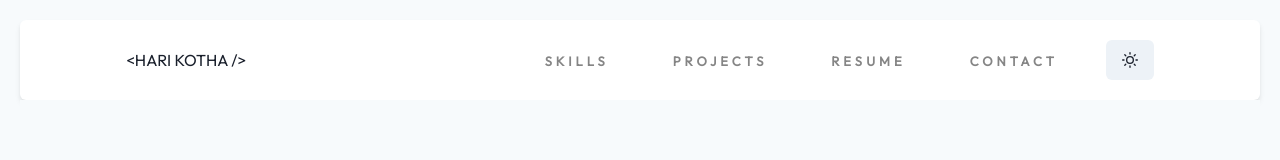
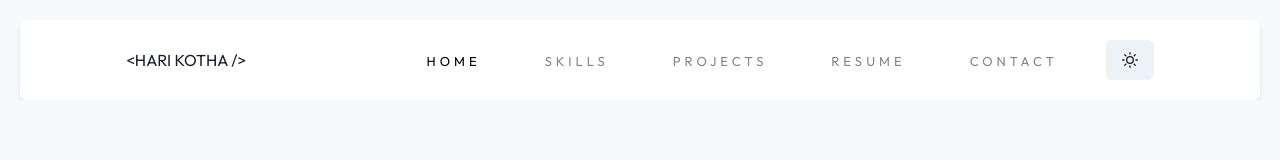
Before and after one commit to harireddy7/portfolio-react, a React (Create React App) app: page / in a window 1280 px wide. Shown: the top 160 px of the page. Built offline with nearby package versions, Linux system fonts and the light colour scheme.

Commit message:
Setup router and updated nav links

```diff
--- a/package.json
+++ b/package.json
@@ -13,6 +13,7 @@
     "framer-motion": "^5.6.0",
     "react": "^17.0.2",
     "react-dom": "^17.0.2",
+    "react-router-dom": "^6.2.1",
     "react-scripts": "5.0.0",
     "web-vitals": "^2.1.4"
   },
--- a/src/App.js
+++ b/src/App.js
@@ -1,18 +1,32 @@
+import { lazy, Suspense } from 'react';
 import { Box } from '@chakra-ui/layout';
-import { useColorMode } from '@chakra-ui/color-mode';
+import { Routes, Route } from 'react-router-dom';
+import { useColorModeValue } from '@chakra-ui/color-mode';
 import './App.css';
 import Header from './Components/Header';
-import About from './Components/About';
+import About from './Pages/About';
+
+const SkillsLazy = lazy(() => import('./Pages/Skills'));
+const ProjectsLazy = lazy(() => import('./Pages/Projects'));
+const ContactLazy = lazy(() => import('./Pages/Contact'));
 
 const App = () => {
-	const { colorMode } = useColorMode();
 	return (
 		<Box
 			p={{ base: 0, sm: 5 }}
-			background={colorMode === 'dark' ? 'black' : 'gray.50'}
+			background={useColorModeValue('gray.50', 'black')}
 		>
 			<Header />
-			<About />
+			<Suspense fallback={<div>Loading...</div>}>
+				<Routes>
+					<Route path='/' element={<About />} />
+					<Route path='/skills' element={<SkillsLazy />} />
+					<Route path='/projects' element={<ProjectsLazy />} />
+					<Route path='/resume' element={<div>Resume</div>} />
+					<Route path='/contact' element={<ContactLazy />} />
+					<Route path="*" element={<div>NotFound</div>} />
+				</Routes>
+			</Suspense>
 		</Box>
 	);
 };
--- a/src/Components/Header.jsx
+++ b/src/Components/Header.jsx
@@ -1,15 +1,30 @@
 import { Button, IconButton } from '@chakra-ui/button';
-import { useColorMode } from '@chakra-ui/color-mode';
+import { useColorMode, useColorModeValue } from '@chakra-ui/color-mode';
 import { HamburgerIcon, MoonIcon, SunIcon } from '@chakra-ui/icons';
 import { Box, HStack, Text } from '@chakra-ui/layout';
 import { Menu, MenuButton, MenuList, MenuItem } from '@chakra-ui/react';
+import { NavLink } from 'react-router-dom';
+
+const ROUTES = [
+  { to: '/', label: 'HOME' },
+  { to: '/skills', label: 'SKILLS' },
+  { to: '/projects', label: 'PROJECTS' },
+  { to: '/resume', label: 'RESUME' },
+  { to: '/contact', label: 'CONTACT' },
+]
 
 const Header = () => {
 	const { colorMode, toggleColorMode } = useColorMode();
+  const navColor = useColorModeValue('#000', '#fff');
+
 	return (
-		<Box p={5} background={colorMode === 'dark' ? 'gray.900' : 'white'} shadow='md' borderRadius={{ base: 0, sm: 'md' }}>
+		<Box
+			p={5}
+			background={useColorModeValue('white', 'gray.900')}
+			shadow='md'
+			borderRadius={{ base: 0, sm: 'md' }}
+		>
 			<HStack justifyContent={{ base: 'space-between', md: 'space-around' }}>
-
 				<Text>&lt;HARI KOTHA /&gt;</Text>
 
 				<HStack justifyContent='space-between' spacing={{ base: 4, md: 12 }}>
@@ -17,30 +32,20 @@ const Header = () => {
 						as='nav'
 						display={{ base: 'none', md: 'block' }}
 						spacing={{ md: '6', lg: '10', xl: '16' }}
-            fontWeight='600'
+					>
+						{
+              ROUTES.map(({ to, label }) => (
+                <Text
+                  as={NavLink}
+                  to={to}
+                  fontSize='small'
                   letterSpacing={{ md: '2px', lg: '4px' }}
-            color='#858585'
+                  style={({ isActive }) => ({ color: isActive ? navColor : '#858585' })}
                 >
-            <Text
-              as='a'
-              fontSize='small'
-              href='/'
-              color={colorMode === 'light' ? '#000' : '#fff'}
-            >
-              HOME
+                  {label}
                 </Text>
-            <Text as='a' fontSize='small' href='/'>
-              SKILLS
-            </Text>
-            <Text as='a' fontSize='small' href='/'>
-              PROJECTS
-            </Text>
-            <Text as='a' fontSize='small' href='/'>
-              RESUME
-            </Text>
-            <Text as='a' fontSize='small' href='/'>
-              CONTACT
-            </Text>
+              ))
+            }
 					</HStack>
 					<Button onClick={toggleColorMode}>
 						{colorMode === 'light' ? <MoonIcon /> : <SunIcon />}
@@ -49,11 +54,11 @@ const Header = () => {
 						<Menu>
 							<MenuButton as={IconButton} icon={<HamburgerIcon />} />
 							<MenuList>
-                <MenuItem>HOME</MenuItem>
-                <MenuItem>SKILLS</MenuItem>
-                <MenuItem>PROJECTS</MenuItem>
-                <MenuItem>RESUME</MenuItem>
-                <MenuItem>CONTACT</MenuItem>
+                {
+                  ROUTES.map(({ to, label }) => (
+                    <MenuItem as={NavLink} to={to} style={({ isActive }) => ({ color: isActive ? navColor : '#858585' })}>{label}</MenuItem>
+                  ))
+                }
 							</MenuList>
 						</Menu>
 					</Box>
--- a/src/Components/About.jsx
+++ b/src/Pages/About.jsx
@@ -1,12 +1,11 @@
 import { Image } from '@chakra-ui/image';
-import { useColorMode } from '@chakra-ui/color-mode';
+import { useColorModeValue } from '@chakra-ui/color-mode';
 import { Box, Center, Text, VStack } from '@chakra-ui/layout';
 import coverImg from '../Assets/thumb.jpeg';
 
 const About = () => {
-	const { colorMode } = useColorMode();
 	return (
-		<Box minHeight={{ base: 'calc(100vh - 80px)', sm: 'calc(100vh - 120px)' }} background={colorMode === 'dark' ? 'black' : 'gray.50'} p={5}>
+		<Box minHeight={{ base: 'calc(100vh - 80px)', sm: 'calc(100vh - 120px)' }} background={useColorModeValue('gray.50', 'black')} p={5}>
 			<Center minHeight='calc(100vh - 250px)'>
 				<VStack>
 					<Image
```
Also changed, not shown: src/index.js (+5 -2 lines), src/Pages/Contact.jsx (renamed from src/Components/Contact.jsx), src/Pages/Projects.jsx (renamed from src/Components/Projects.jsx), src/Pages/Skills.jsx (renamed from src/Components/Skills.jsx), 1 other file (tests, documents, lock files or other folders). Lines whose indentation alone changed are shown as unchanged.
